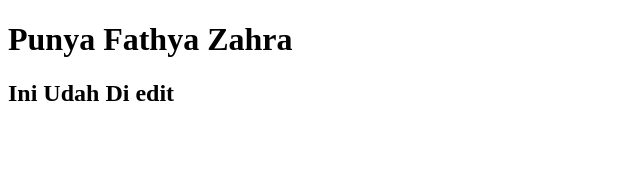
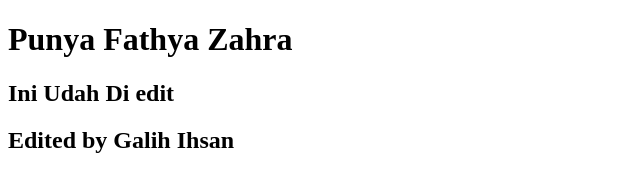
Before and after one commit to Fthya/Repo_fathya, a plain HTML site: page index.html in a window 1280 px wide. Shown: the whole page, without its empty margins (0-640 px from the left). Drawn offline with Linux system fonts and the light colour scheme.

Commit message:
Update index.html

```diff
--- a/index.html
+++ b/index.html
@@ -9,5 +9,6 @@
 <body>
     <h1>Punya Fathya Zahra</h1>
     <h2>Ini Udah Di edit</h2>
+    <h2>Edited by Galih Ihsan</h2>
 </body>
 </html>
```
